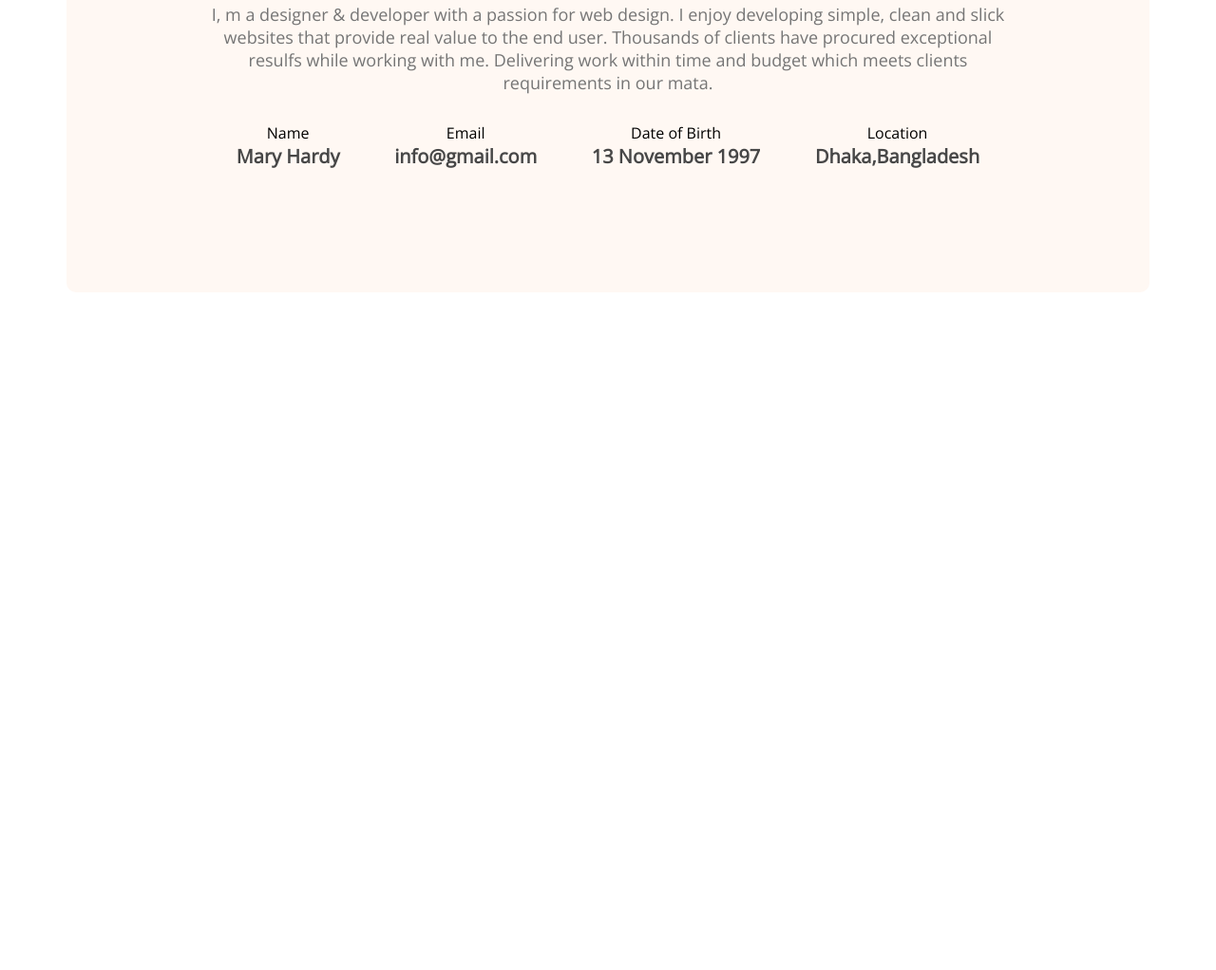
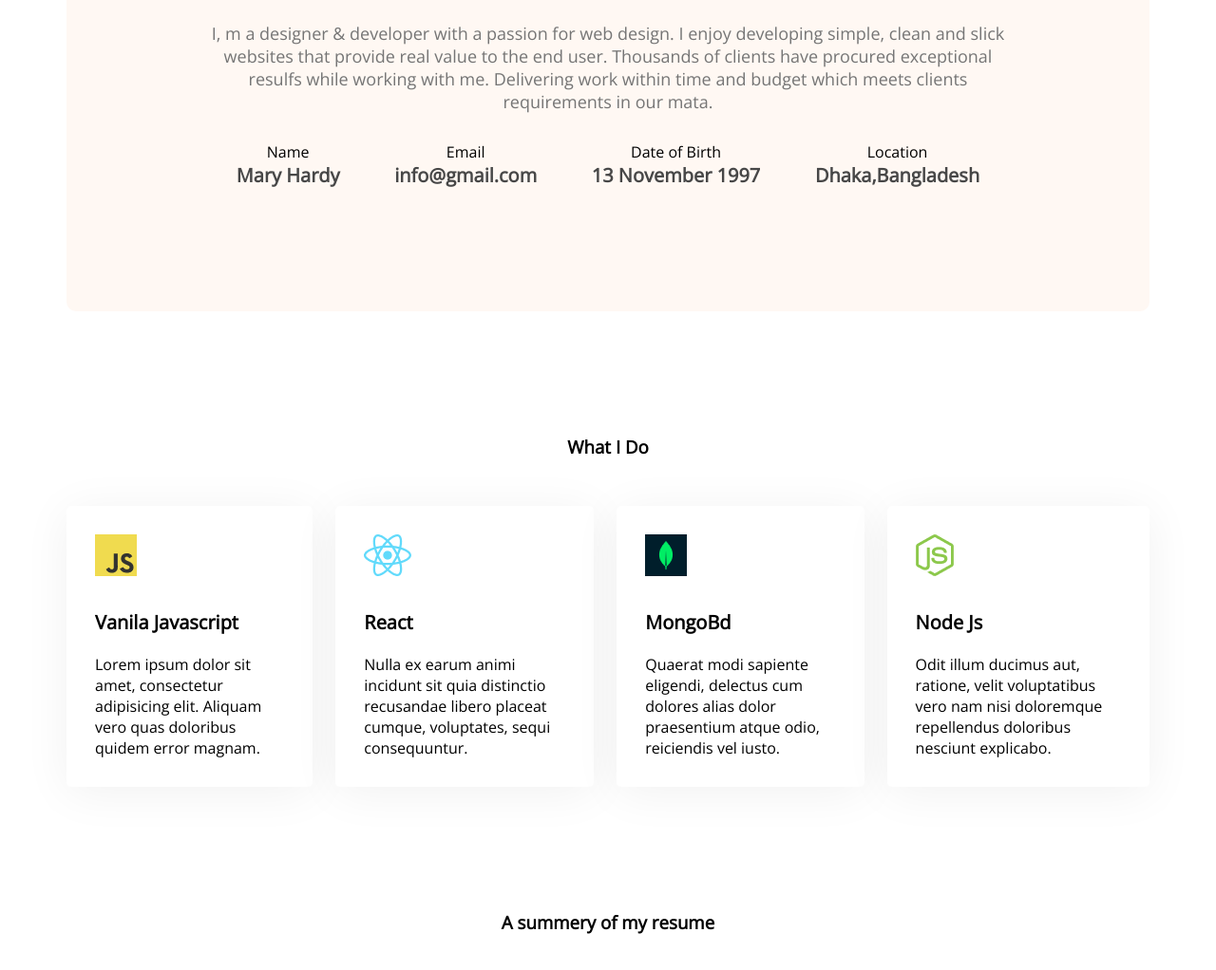
Before and after one commit to mahejabinmou/developer-portfolio, a plain HTML site: page index.html in a window 1280 px wide. Shown: the part 1172-2194 px from the top of the page at 95% size. Before the commit the page ends 1480 px from the top, so only its background shows below. Drawn offline with nearby package versions, Linux system fonts and the light colour scheme.

Commit message:
added skills content

```diff
--- a/index.html
+++ b/index.html
@@ -56,6 +56,41 @@
 
             </div>
         </section>
+        <section class="what-i-do">
+            <!-- what i do section -->
+            <h3 class="section-title">What I Do</h3>
+            <div class="skill-container">
+                <div class="skill">
+                    <img src="images/icons/js.png" alt="">
+                    <p class="skill-title">Vanila Javascript</p>
+                    <p class="skill-description">Lorem ipsum dolor sit amet, consectetur adipisicing elit. Aliquam vero quas doloribus quidem error magnam.</p>
+                </div>
+                <div class="skill">
+                    <img src="images/icons/react.png" alt="">
+                    <p class="skill-title">React</p>
+                    <p class="skill-description">Nulla ex earum animi incidunt sit quia distinctio recusandae libero placeat cumque, voluptates, sequi consequuntur.</p>
+                </div>
+                <div class="skill">
+                    <img src="images/icons/mongo.png" alt="">
+                    <p class="skill-title">MongoBd</p>
+                    <p class="skill-description">Quaerat modi sapiente eligendi, delectus cum dolores alias dolor praesentium atque odio, reiciendis vel iusto.</p>
+                </div>
+                <div class="skill">
+                    <img src="images/icons/nodejs.png" alt="">
+                    <p class="skill-title">Node Js</p>
+                    <p class="skill-description">Odit illum ducimus aut, ratione, velit voluptatibus vero nam nisi doloremque repellendus doloribus nesciunt explicabo.</p>
+                </div>
+            </div>
+        </section>
+        <!-- resume section -->
+        <section>
+            <h3 class="section-title">A summery of my resume</h3>
+            <div class="resume-content">
+                <div>
+
+                </div>
+            </div>
+        </section>
 
     </main>
     <footer>
--- a/styles/portfolio.css
+++ b/styles/portfolio.css
@@ -86,7 +86,8 @@ main{
 }
 .section-title{
     text-align: center;
-    margin-bottom: 30px;
+    margin-bottom: 50px;
+   text-align: center;
 
 }
 
@@ -109,3 +110,31 @@ main{
     font-size: 20px;
     color: #474747;
 }
+/* what-i-do styles*/
+section{
+    margin-top: 130px;
+
+
+}
+.skill-container{
+    display: flex;
+    gap: 24px;
+
+}
+.skill{
+    background: #FFFFFF;
+    box-shadow: 0px 6px 50px rgba(0, 0, 0, 0.06);
+    border-radius: 5px;
+    padding: 30px;
+}
+
+.skill-title{
+    font-weight: 700;
+    font-size: 20px;
+    margin-top: 30px;
+    margin-bottom: 20px;
+}
+
+.skill-discription{
+    color: #757575;
+}
```
